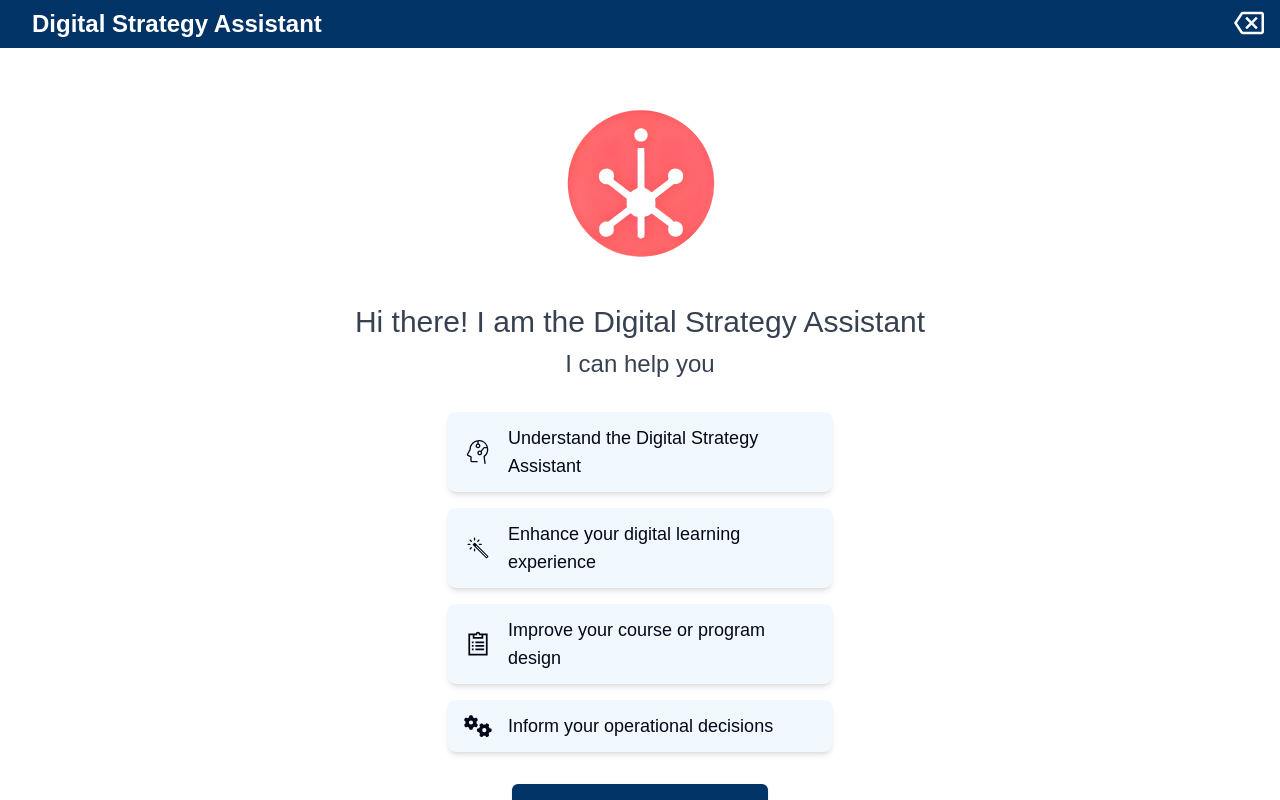
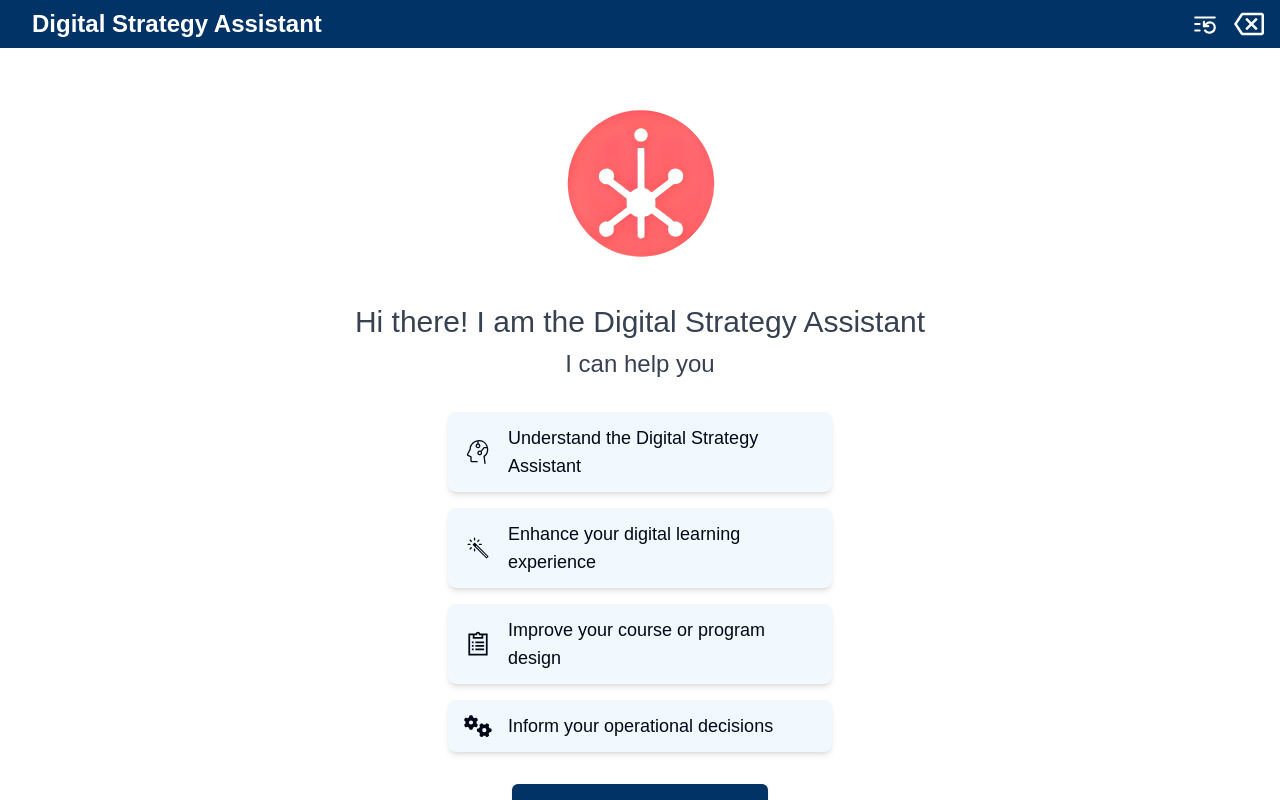
Before and after one commit to antaripJKashyap/Digital-Strategy-Assistant, a Next.js app in the folder frontend/: page / in a window 1280 px wide. Shown: the top 800 px of the page. Built offline with nearby package versions, Linux system fonts and the light colour scheme; no server answers; what aws-amplify would draw is missing.

Commit message:
fix: changed reset button and added hover

```diff
--- a/frontend/src/components/Header.jsx
+++ b/frontend/src/components/Header.jsx
@@ -1,15 +1,35 @@
 import React from "react";
 import { MdOutlineBackspace } from "react-icons/md";
-const Header = ({ setPage }) => {
+import { LuListRestart } from "react-icons/lu";
+
+const Header = ({ setPage, onReset }) => {
   return (
     <div className="flex flex-row bg-customMain">
       <div className="flex flex-row justify-between text-white font-bold text-2xl px-4 py-2 ml-4 w-full">
         Digital Strategy Assistant
-        <MdOutlineBackspace
-          className="hover:cursor-pointer"
-          size={30}
-          onClick={() => setPage("home")}
-        />
+        <div className="flex items-center gap-4">
+          <div className="relative group">
+            <LuListRestart
+              className="hover:cursor-pointer hover:opacity-80"
+              size={26}
+              onClick={onReset}
+            />
+            <div className="absolute hidden group-hover:block bg-gray-800 text-white text-xs py-0.5 px-1.5 rounded -bottom-8 left-1/2 transform -translate-x-1/2 whitespace-nowrap">
+              Reset conversation
+            </div>
+          </div>
+
+          <div className="relative group">
+            <MdOutlineBackspace
+              className="hover:cursor-pointer hover:opacity-80"
+              size={30}
+              onClick={() => setPage("home")}
+            />
+            <div className="absolute hidden group-hover:block bg-gray-800 text-white text-xs py-0.5 px-1.5 rounded -bottom-8 left-1/2 transform -translate-x-1/2 whitespace-nowrap">
+              Back to home
+            </div>
+          </div>
+        </div>
       </div>
     </div>
   );
--- a/frontend/src/components/chat/Chat.jsx
+++ b/frontend/src/components/chat/Chat.jsx
@@ -745,7 +745,7 @@ ws.onmessage = (event) => {
 
   return (
     <div className="w-full h-screen flex flex-col">
-      <Header setPage={setPage} />
+      <Header setPage={setPage} onReset={handleSessionReset} />
 
       {/* 3. Attach ref & onScroll to the main scrollable div */}
       <div
@@ -784,11 +784,6 @@ ws.onmessage = (event) => {
       {/* Your footer / input area */}
       <div className="flex flex-col">
         <div className="border-t border-b border-black w-full flex items-center justify-between px-8">
-          <div className="flex items-center space-x-2">
-            <button onClick={handleSessionReset}>
-              <LuListRestart size={20} />
-            </button>
-          </div>
           <div className="flex-grow mx-4 flex items-center">
             <textarea
               ref={textareaRef}
```
